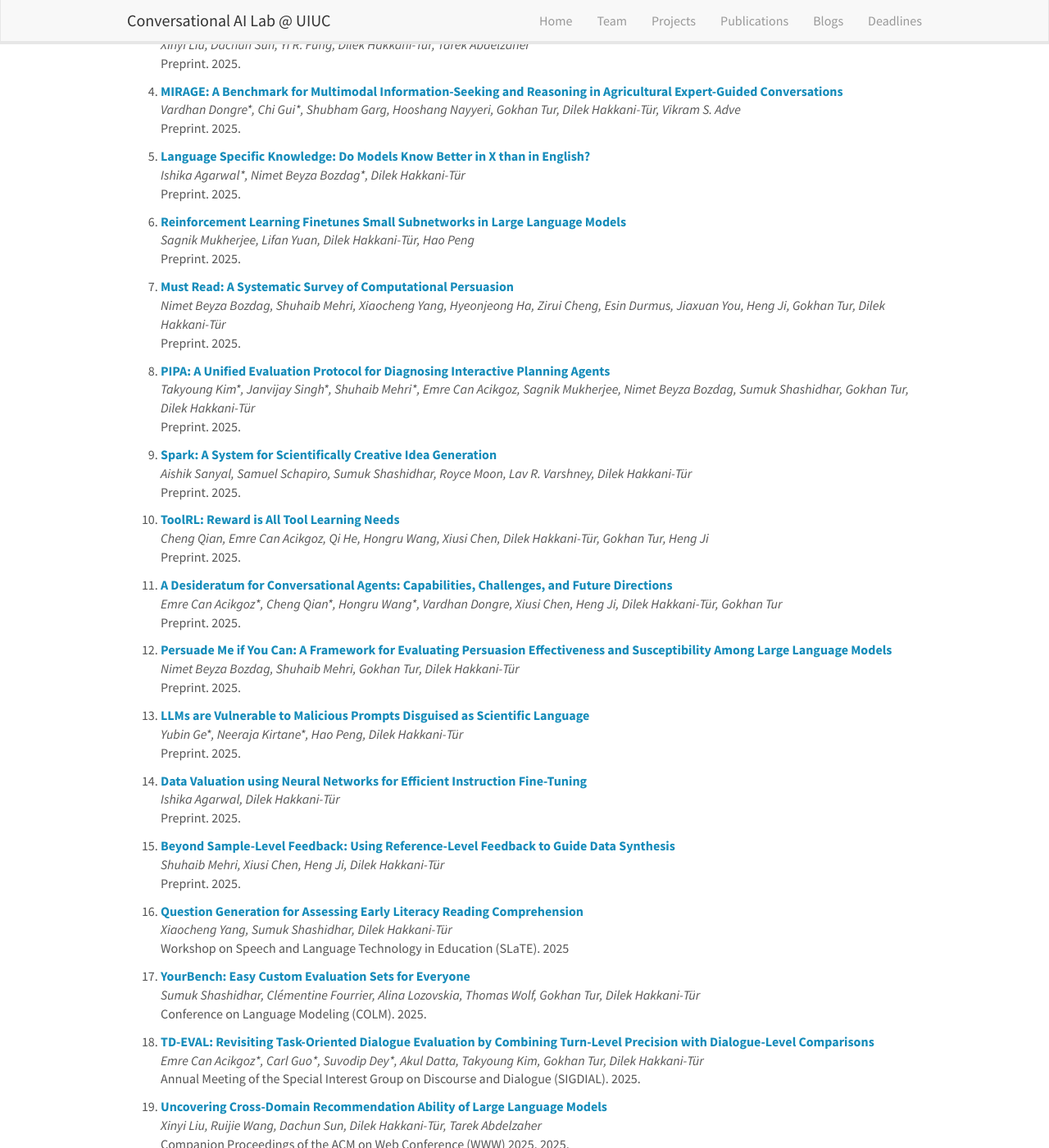
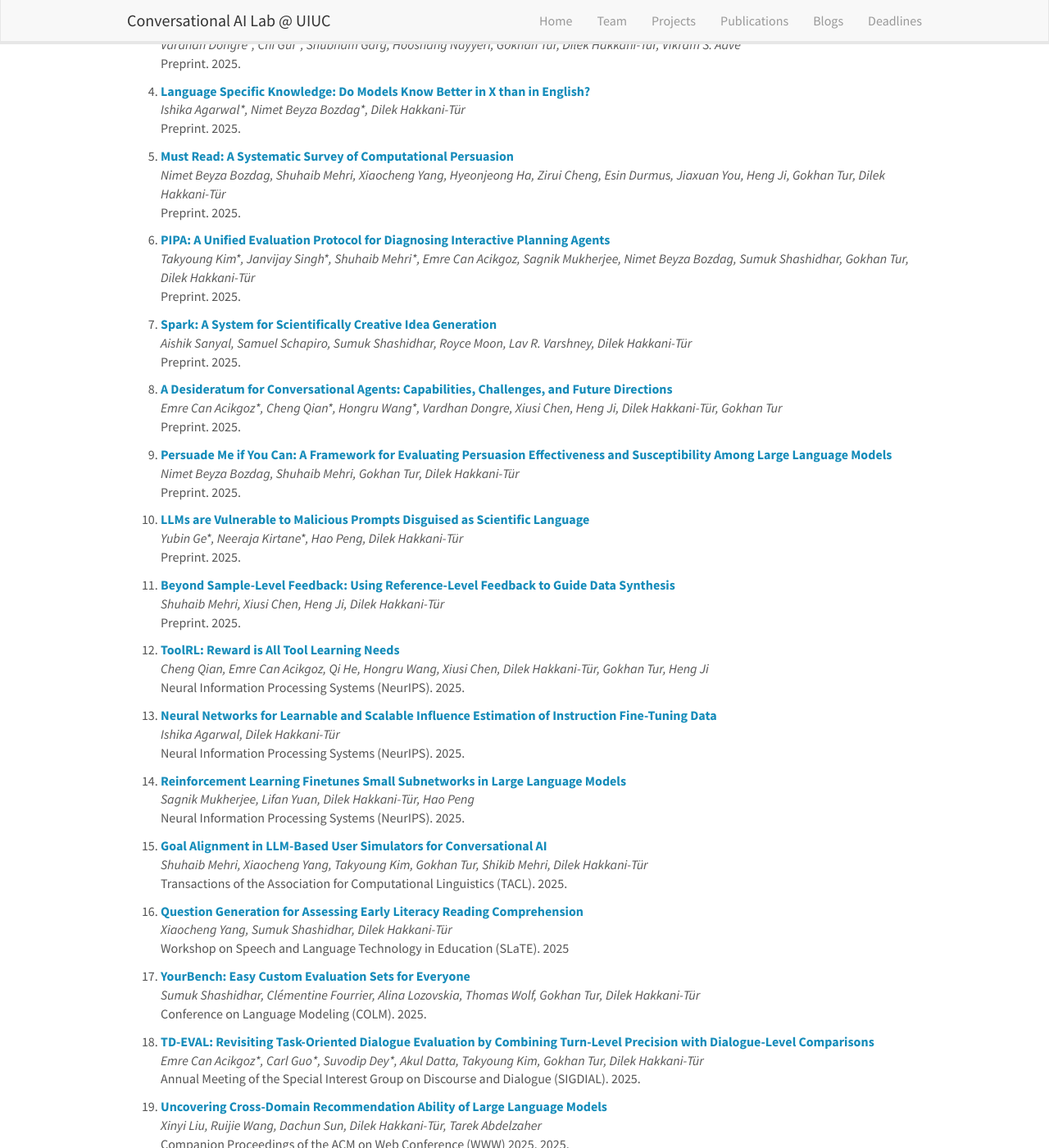
Before and after one commit to uiuc-conversational-ai-lab/uiuc-conversational-ai-lab.github.io, a Jekyll site: the page built from _pages/publications.md, in a window 1280 px wide and 1400 px high, scrolled down 321 px. Shown: the whole window at 82% size. Built offline with Jekyll 4.4.1, drawn with Linux system fonts in a browser that asks for light colours; nearby versions of some CDN libraries; some of the changed text lies outside the part shown.

Commit message:
pubs update

```diff
--- a/_data/publist.yml
+++ b/_data/publist.yml
@@ -1,10 +1,3 @@
-- title: "Goal Alignment in LLM-Based User Simulators for Conversational AI"
-  authors: Shuhaib Mehri, Xiaocheng Yang, Takyoung Kim, Gokhan Tur, Shikib Mehri, Dilek Hakkani-Tür
-  link:
-    url: https://arxiv.org/abs/2507.20152
-    display: Preprint. 2025.
-  highlight: 1
-
 - title: "MOCHA: Are Code Language Models Robust Against Multi-Turn Malicious Coding Prompts?"
   authors: Muntasir Wahed, Xiaona Zhou, Kiet A. Nguyen, Tianjiao Yu, Nirav Diwan, Gang Wang, Dilek Hakkani-Tür, Ismini Lourentzou
   link:
@@ -33,13 +26,6 @@
     display: Preprint. 2025.
   highlight: 1
 
-- title: "Reinforcement Learning Finetunes Small Subnetworks in Large Language Models"
-  authors: Sagnik Mukherjee, Lifan Yuan, Dilek Hakkani-Tür, Hao Peng
-  link:
-    url: https://arxiv.org/abs/2505.11711
-    display: Preprint. 2025.
-  highlight: 1
-
 - title: "Must Read: A Systematic Survey of Computational Persuasion"
   authors: Nimet Beyza Bozdag, Shuhaib Mehri, Xiaocheng Yang, Hyeonjeong Ha, Zirui Cheng, Esin Durmus, Jiaxuan You, Heng Ji, Gokhan Tur, Dilek Hakkani-Tür
   link:
@@ -58,13 +44,6 @@
   authors: Aishik Sanyal, Samuel Schapiro, Sumuk Shashidhar, Royce Moon, Lav R. Varshney, Dilek Hakkani-Tür
   link:
     url: https://arxiv.org/abs/2504.20090
-    display: Preprint. 2025.
-  highlight: 1
-
-- title: "ToolRL: Reward is All Tool Learning Needs"
-  authors: Cheng Qian, Emre Can Acikgoz, Qi He, Hongru Wang, Xiusi Chen, Dilek Hakkani-Tür, Gokhan Tur, Heng Ji
-  link:
-    url: https://arxiv.org/abs/2504.13958
     display: Preprint. 2025.
   highlight: 1
 
@@ -89,18 +68,39 @@
     display: Preprint. 2025.
   highlight: 1
 
-- title: "Data Valuation using Neural Networks for Efficient Instruction Fine-Tuning"
-  authors: Ishika Agarwal, Dilek Hakkani-Tür
-  link:
-    url: https://arxiv.org/abs/2502.09969
-    display: Preprint. 2025.
-  highlight: 1
-
 - title: "Beyond Sample-Level Feedback: Using Reference-Level Feedback to Guide Data Synthesis"
   authors: Shuhaib Mehri, Xiusi Chen, Heng Ji, Dilek Hakkani-Tür
   link:
     url: https://arxiv.org/abs/2502.04511
     display: Preprint. 2025.
+  highlight: 1
+
+- title: "ToolRL: Reward is All Tool Learning Needs"
+  authors: Cheng Qian, Emre Can Acikgoz, Qi He, Hongru Wang, Xiusi Chen, Dilek Hakkani-Tür, Gokhan Tur, Heng Ji
+  link:
+    url: https://arxiv.org/abs/2504.13958
+    display: Neural Information Processing Systems (NeurIPS). 2025.
+  highlight: 1
+
+- title: "Neural Networks for Learnable and Scalable Influence Estimation of Instruction Fine-Tuning Data"
+  authors: Ishika Agarwal, Dilek Hakkani-Tür
+  link:
+    url: https://arxiv.org/abs/2502.09969
+    display: Neural Information Processing Systems (NeurIPS). 2025.
+  highlight: 1
+
+- title: "Reinforcement Learning Finetunes Small Subnetworks in Large Language Models"
+  authors: Sagnik Mukherjee, Lifan Yuan, Dilek Hakkani-Tür, Hao Peng
+  link:
+    url: https://arxiv.org/abs/2505.11711
+    display: Neural Information Processing Systems (NeurIPS). 2025.
+  highlight: 1
+
+- title: "Goal Alignment in LLM-Based User Simulators for Conversational AI"
+  authors: Shuhaib Mehri, Xiaocheng Yang, Takyoung Kim, Gokhan Tur, Shikib Mehri, Dilek Hakkani-Tür
+  link:
+    url: https://arxiv.org/abs/2507.20152
+    display: Transactions of the Association for Computational Linguistics (TACL). 2025.
   highlight: 1
 
 - title: "Question Generation for Assessing Early Literacy Reading Comprehension"
```
